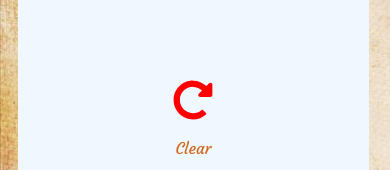
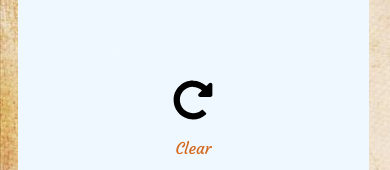
Before and after one commit to Toeinajana/todolistReact, a React (Create React App) app: page / in a window 390 px wide. Shown: the part 239-409 px from the top of the page. Built offline with nearby package versions, Linux system fonts and the light colour scheme.

Commit message:
change 'clear' colour

```diff
--- a/src/App.css
+++ b/src/App.css
@@ -227,7 +227,7 @@ h1{
     left: 50%;
     top: 50%;
     padding-top: 10px;
-    color: red;
+    color: black;
     transform: translate(-50%, -50%);
     cursor: pointer;
     font-size: 50px;
```
